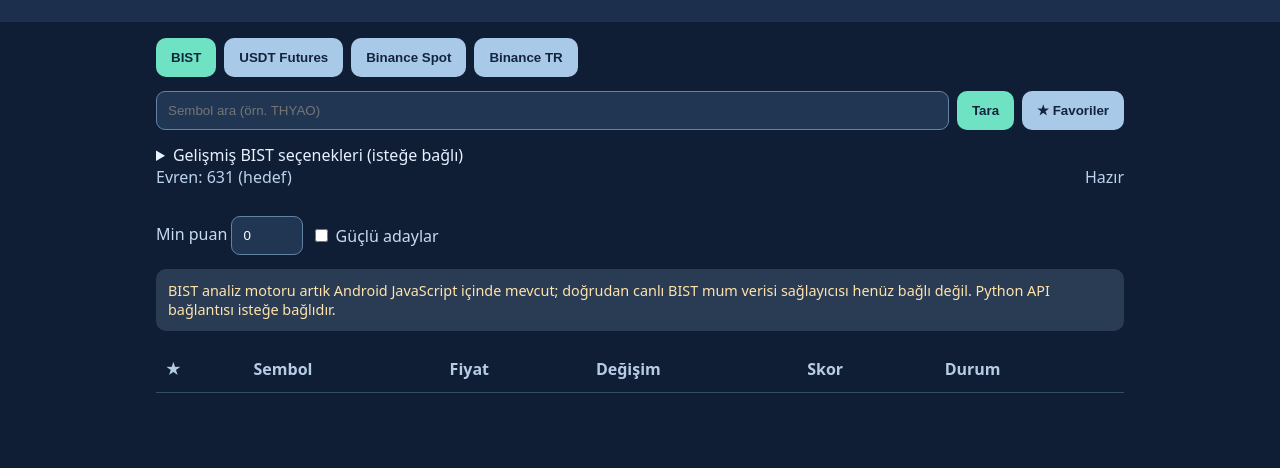
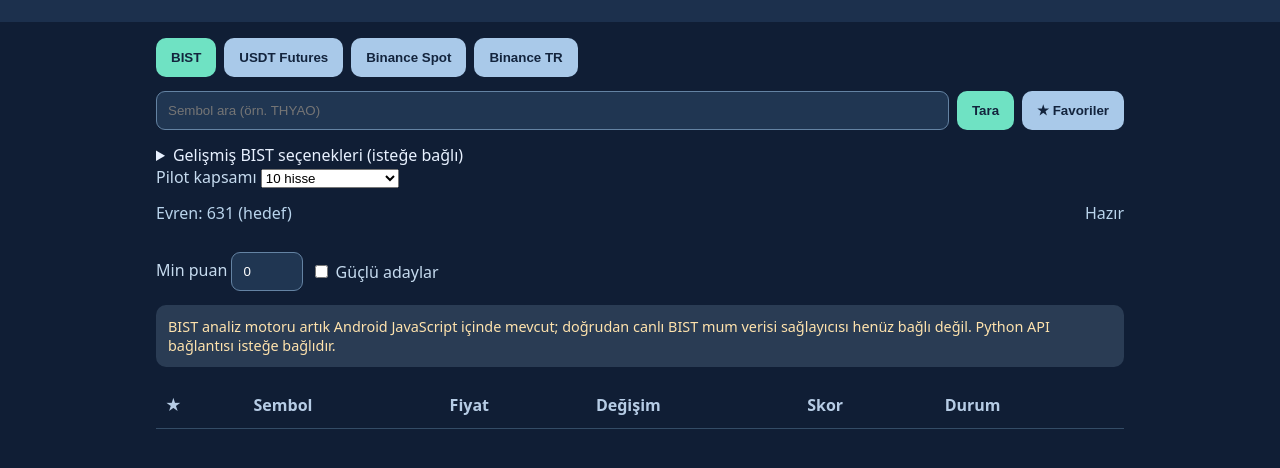
Before and after one commit to asistan71/Private, a website: page www/index.html in a window 1280 px wide. Shown: the part 86-554 px from the top of the page. Drawn offline with Linux system fonts and the light colour scheme.

Commit message:
ui(bist): add opt-in 25-stock pilot size selector

```diff
--- a/www/index.html
+++ b/www/index.html
@@ -5,8 +5,9 @@
 <section class="toolbar"><input id="search" placeholder="Sembol ara (örn. THYAO)" aria-label="Sembol ara"><button id="scan">Tara</button><button id="stopBistScan" type="button" hidden>Durdur</button><button id="favorites">★ Favoriler</button></section>
 <details id="advancedBist"><summary>Gelişmiş BIST seçenekleri (isteğe bağlı)</summary><section class="toolbar" id="pythonBridgeSettings"><input id="pythonApiUrl" type="url" inputmode="url" placeholder="Python API HTTPS adresi" aria-label="Python API HTTPS adresi"><input id="pythonApiToken" type="password" placeholder="Erişim anahtarı (oturumluk)" aria-label="Python API erişim anahtarı"><button id="savePythonApi">Bağlantıyı kaydet</button></section>
 <section class="toolbar" id="bistLocalSettings"><label>Yerel BIST mum verisi (JSON) <input id="bistJsonFile" type="file" accept=".json,application/json" aria-label="BIST mum verisi JSON dosyası"></label><button id="bistLocalScan">Telefonda Analiz Et</button><button id="bistDirectScan">TradingView Veri Bağlantısını Test Et</button></section></details>
+<section class="filters" id="bistPilotControls"><label>Pilot kapsamı <select id="bistPilotSize" aria-label="BIST pilot hisse sayısı"><option value="10">10 hisse</option><option value="25">25 hisse (deneysel)</option></select></label></section>
 <section class="summary"><span id="universe">Evren: 631 (hedef)</span><span id="status">Hazır</span></section>
-<progress id="bistProgress" max="10" value="0" hidden style="width:100%;height:12px;margin-bottom:12px"></progress><section id="bistMetrics" class="summary" aria-live="polite" hidden></section><section class="filters"><label>Min puan <input id="minScore" type="number" min="0" max="100" value="0"></label><label><input type="checkbox" id="onlyStrong"> Güçlü adaylar</label></section>
+<progress id="bistProgress" max="25" value="0" hidden style="width:100%;height:12px;margin-bottom:12px"></progress><section id="bistMetrics" class="summary" aria-live="polite" hidden></section><section class="filters"><label>Min puan <input id="minScore" type="number" min="0" max="100" value="0"></label><label><input type="checkbox" id="onlyStrong"> Güçlü adaylar</label></section>
 <p class="notice" id="notice">BIST analiz motoru artık Android JavaScript içinde mevcut; doğrudan canlı BIST mum verisi sağlayıcısı henüz bağlı değil. Python API bağlantısı isteğe bağlıdır.</p>
 <div class="tablewrap"><table><thead><tr><th>★</th><th>Sembol</th><th>Fiyat</th><th>Değişim</th><th>Skor</th><th>Durum</th></tr></thead><tbody id="results"></tbody></table></div><section id="detail" aria-live="polite"></section>
 </main><script src="bist-engine.js"></script><script src="bist-tv.js"></script><script src="app.js"></script></body></html>
```
